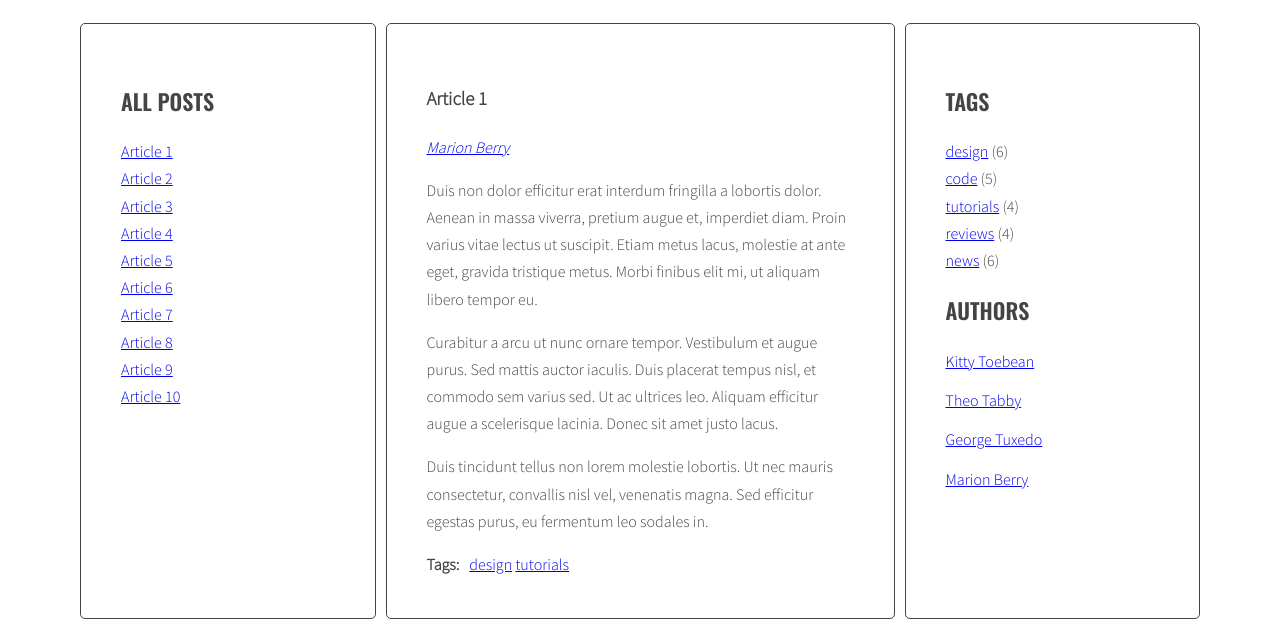
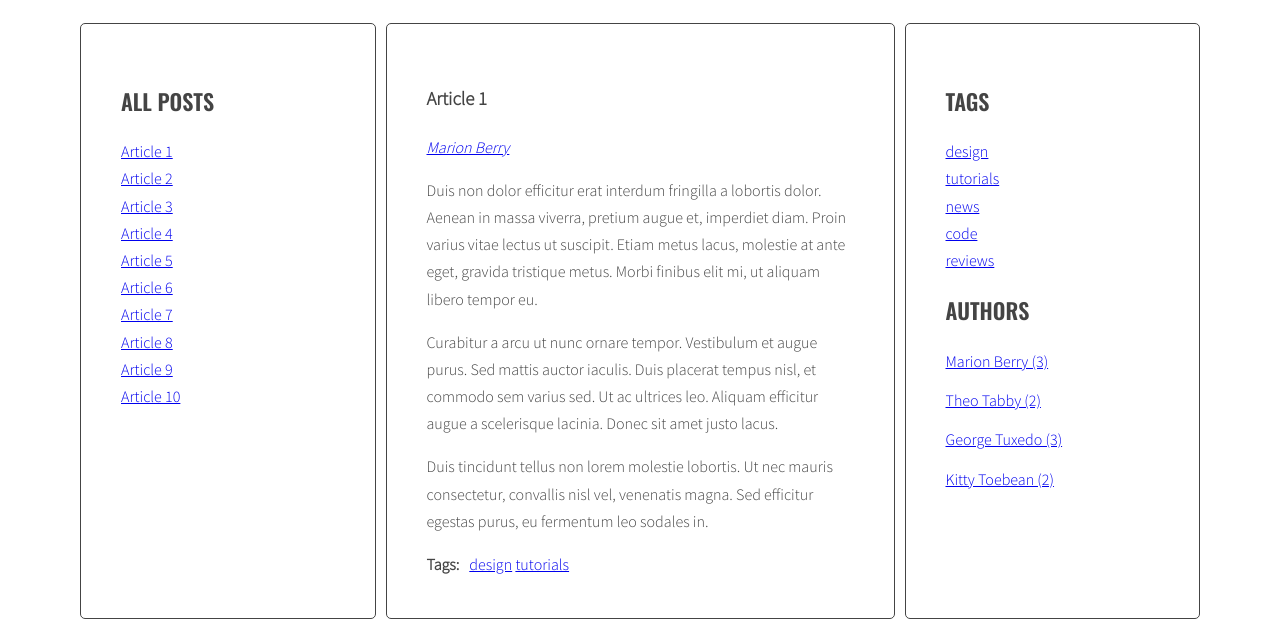
Before and after one commit to tompern/javascript-blog, a website: page index.html in a window 1280 px wide. Shown: the part 220-847 px from the top of the page. Drawn offline with nearby package versions, Linux system fonts and the light colour scheme.

Commit message:
added Handlebars

```diff
--- a/index.html
+++ b/index.html
@@ -162,39 +162,34 @@
             <aside class="sidebar">
               <h2 class="section-title">Tags</h2>
               <ul class="list tags">
-                <li><a href="#">design</a> <span>(6)</span></li>
-                <li><a href="#">code</a> <span>(5)</span></li>
-                <li><a href="#">tutorials</a> <span>(4)</span></li>
-                <li><a href="#">reviews</a> <span>(4)</span></li>
-                <li><a href="#">news</a> <span>(6)</span></li>
               </ul>
               <h2 class="section-title">Authors</h2>
               <ul class="list authors">
-                <li>
-                  <a href="#">
-                    <span class="author-name">Kitty Toebean</span>
-                  </a>
-                </li>
-                <li>
-                  <a href="#">
-                    <span class="author-name">Theo Tabby</span>
-                  </a>
-                </li>
-                <li>
-                  <a href="#">
-                    <span class="author-name">George Tuxedo</span>
-                  </a>
-                </li>
-                <li>
-                  <a href="#">
-                    <span class="author-name">Marion Berry</span>
-                  </a>
-                </li>
               </ul>
             </aside>
           </main>
         </div>
       </div>
+      <script id="template-article-link" type="text/x-handlebars-template">
+        <li><a href="#{{ id }}"><span>{{ title }}</span></a></li>
+      </script>
+      <script id="template-tag-link" type="text/x-handlebars-template">
+        <li><a href="#tag-{{ id }}"><span>{{ tagName}}</span></a></li>
+      </script>
+      <script id="template-author-link" type="text/x-handlebars-template">
+        <a href="#author-{{ id }}"><span>{{ authorName }}</span></a>
+      </script>
+      <script id="template-tagCloud-link" type="text/x-handlebars-template">
+        {{#each tags}}
+          <li class="{{ className }}"><a href="#tag-{{ tag }}">{{ tag }}</a></li>
+        {{/each}}
+      </script>
+      <script id="template-authorSide-link" type="text/x-handlebars-template">
+        {{#each authors}}
+        <li><a href="#author-{{ author }}">{{ author }} ({{ count }})</a></li>
+        {{/each}}
+      </script>
+      <script src="https://cdnjs.cloudflare.com/ajax/libs/handlebars.js/4.1.0/handlebars.min.js"></script>
     <script src="js/script.js"></script>
 </body>
 </html>
--- a/js/script.js
+++ b/js/script.js
@@ -1,72 +1,128 @@
 'use strict';
-function titleClickHandler(event){
+
+const templates = {
+  articleLink: Handlebars.compile(document.querySelector('#template-article-link').innerHTML),
+  tagLink: Handlebars.compile(document.querySelector('#template-tag-link').innerHTML),
+  authorLink: Handlebars.compile(document.querySelector('#template-author-link').innerHTML),
+  tagCloudLink: Handlebars.compile(document.querySelector('#template-tagCloud-link').innerHTML),
+  authorSideLink: Handlebars.compile(document.querySelector('#template-authorSide-link').innerHTML),
+
+};
+
+const opts = {
+  articleSelector: '.post',
+  titleSelector: '.post-title',
+  titleListSelector: '.titles',
+  articleTagsSelector: '.post-tags .list',
+  articleAuthorSelector: '.post-author',
+  tagsListSelector: '.tags.list',
+  cloudClassCount: 5,
+  cloudClassPrefix: 'tag-size-',
+  authorsListSelector: '.authors.list',
+};
+
+const titleClickHandler = function (event) {
   event.preventDefault();
   const clickedElement = this;
+
   /* [DONE] remove class 'active' from all article links  */
   const activeLinks = document.querySelectorAll('.titles a.active');
-  for(let activeLink of activeLinks){
+
+  for(let activeLink of activeLinks) {
     activeLink.classList.remove('active');
   }
   /* [DONE] add class 'active' to the clicked link */
   clickedElement.classList.add('active');
+
   /* [DONE] remove class 'active' from all articles */
   const activeArticles = document.querySelectorAll('.posts .active');
-  for(let activeArticle of activeArticles){
+
+  for(let activeArticle of activeArticles) {
     activeArticle.classList.remove('active');
   }
+
   /* [DONE] get 'href' attribute from the clicked link */
   const clickedLinkAttribute = clickedElement.getAttribute('href');
+
   /* [DONE] find the correct article using the selector (value of 'href' attribute) */
   const matchingArticle = document.querySelector(clickedLinkAttribute);
+
   /* [DONE] add class 'active' to the correct article */
   matchingArticle.classList.add('active');
-}
-const optArticleSelector = '.post',
-  optTitleSelector = '.post-title',
-  optTitleListSelector = '.titles',
-  optArticleTagsSelector = '.post-tags .list',
-  optArticleAuthorSelector = '.post-author';
 
-function generateTitleLinks(customSelector = ''){
-  console.log('custom selector: ' + customSelector);
+};
+
+const generateTitleLinks = function (customSelector = '') {
 
   /* remove contents of titleList */
-  const titleList = document.querySelector(optTitleListSelector);
+  const titleList = document.querySelector(opts.titleListSelector);
   titleList.innerHTML = '';
+
   /* for each article */
-  const articles = document.querySelectorAll(optArticleSelector + customSelector);
+  const articles = document.querySelectorAll(
+    opts.articleSelector + customSelector
+  );
   let html = '';
   for (let article of articles) {
+
     /* get the article id */
     const articleId = article.getAttribute('id');
+
     /* find the title element */
-    const titleElement = article.querySelector(optTitleSelector);
+    const titleElement = article.querySelector(opts.titleSelector);
+
     /* get the title from the title element */
     const title = titleElement.innerHTML;
+
     /* create HTML of the link */
-    const linkHTML = '<li><a href="#' + articleId + '"><span>' + title + '</span></a></li>';
+    const linkHTMLData = { id: articleId, title: title };
+    const linkHTML = templates.articleLink(linkHTMLData);
+
     /* insert link into titleList */
     html = html + linkHTML;
   }
   titleList.innerHTML = html;
   const links = document.querySelectorAll('.titles a');
-  for(let link of links){
+  for (let link of links) {
     link.addEventListener('click', titleClickHandler);
   }
-}
-generateTitleLinks();
+
+};
+const calculateTagsParams = function (tags) {
+  const params = { min: 99999, max: 0 };
+
+  for (let tag in tags) {
+    if(tags[tag] > params.max) {
+      params.max = tags[tag];
+    } else if (tags[tag] < params.min) {
+      params.min = tags[tag];
+    }
+  }
+  return params;
+};
 
 
-function generateTags(){
+const calculateTagClass = function (count, params) {
+  const normalizedCount = count - params.min;
+  const normalizedMax = params.max - params.min;
+  const percentage = normalizedCount / normalizedMax;
+  const classNumber = Math.floor(percentage * (opts.cloudClassCount - 1) + 1);
+  return opts.cloudClassPrefix + classNumber;
+};
 
 
+const generateTags = function () {
+
+  /* [NEW] create a new variable allTags with an empty object */
+  let allTags = {};
+
   /* find all articles */
-  const articles = document.querySelectorAll(optArticleSelector);
+  const articles = document.querySelectorAll(opts.articleSelector);
 
   /* START LOOP: for every article: */
   for (let article of articles) {
     /* find tags wrapper */
-    const tagsWrapper = article.querySelector(optArticleTagsSelector);
+    const tagsWrapper = article.querySelector(opts.articleTagsSelector);
     /* make html variable with empty string */
     let html = '';
     /* get tags from data-tags attribute */
@@ -76,25 +132,54 @@ function generateTags(){
     /* START LOOP: for each tag */
     for (let tag of tagsArray) {
       /* generate HTML of the link */
-      const linkHTML = '<li><a href="#tag-' + tag + '"><span>' + tag + '</span></a></li> ';
+      const tagHTMLData = { id: tag, tagName: tag };
+      const linkHTML = templates.tagLink(tagHTMLData);
       /* add generated code to html variable */
       html = html + linkHTML;
 
-
+      /* [NEW] check if this link is NOT already in allTags */
+      if (!allTags.hasOwnProperty(tag)) {
+        /* [NEW] add generated code to allTags object */
+        allTags[tag] = 1;
+      } else {
+        allTags[tag]++;
+      }
       /* END LOOP: for each tag */
     }
 
     /* insert HTML of all the links into the tags wrapper */
     tagsWrapper.innerHTML = html;
 
-  /* END LOOP: for every article: */
+    /* END LOOP: for every article: */
   }
 
+  /* [NEW] find list of tags in right column */
 
-}
+  const tagList = document.querySelector(opts.tagsListSelector);
 
-generateTags();
-function tagClickHandler(event){
+  const tagsParams = calculateTagsParams(allTags);
+  console.log('tagsParams: ', tagsParams);
+
+  /* [NEW] create variable for all links HTML code */
+  const allTagsData = {tags: []};
+
+  /* [NEW] START LOOP: for each tag in allTags: */
+  for (let tag in allTags){
+    allTagsData.tags.push({
+      tag: tag,
+      count: allTags[tag],
+      className: calculateTagClass(allTags[tag], tagsParams),
+    });
+
+
+
+  /* [NEW] END LOOP: for each tag in allTags: */
+  }
+  tagList.innerHTML =  templates.tagCloudLink(allTagsData);
+};
+
+
+const tagClickHandler = function (event) {
   /* prevent default action for this event */
   event.preventDefault();
 
@@ -131,8 +216,10 @@ function tagClickHandler(event){
   }
   /* execute function "generateTitleLinks" with tags selector as argument */
   generateTitleLinks('[data-tags~="' + tag + '"]');
-}
-function addClickListenersToTags(){
+
+
+};
+const addClickListenersToTags = function () {
   /* find all links to tags */
   const allTagLinks = document.querySelectorAll('a[href^="#tag-"]');
 
@@ -143,40 +230,73 @@ function addClickListenersToTags(){
     link.addEventListener('click', tagClickHandler);
   /* END LOOP: for each link */
   }
-}
-addClickListenersToTags();
-function generateAuthors(){
+};
+
+
+const generateAuthors = function () {
+  /* [NEW] create allAuthors object */
+  const allAuthors = {};
+
   /* find all articles */
-  const articles = document.querySelectorAll(optArticleSelector);
+  const articles = document.querySelectorAll(opts.articleSelector);
   /* START LOOP: for every article: */
   for (let article of articles) {
     /* find author wrapper */
-    const authorWrapper = article.querySelector(optArticleAuthorSelector);
+    const authorWrapper = article.querySelector(opts.articleAuthorSelector);
     /* make html variable with empty string */
     let html = '';
     /* get author from data-author attribute */
     const author = article.getAttribute('data-author');
     /* generate HTML of the link */
-    const linkHTML = '<a href="#author-' + author + '"><span>' + author + '</span></a>';
+    const authorHTMLData = { id: author, authorName: author };
+    const linkHTML = templates.authorLink(authorHTMLData);
     /* add generated code to html variable */
     html = html + linkHTML;
+    if (!allAuthors.hasOwnProperty(author)) {
+      allAuthors[author] = 1;
+    } else {
+      allAuthors[author]++;
+    }
     /* insert HTML into the author wrapper */
     authorWrapper.innerHTML = html;
     /* END LOOP: for each article */
   }
-}
-generateAuthors();
-function authorClickHandler(event) {
+  /* [NEW] find authors list wrapper */
+  const authorsList = document.querySelector(opts.authorsListSelector);
+
+  /* [NEW] create variable for all authors links HTML code */
+  const allAuthorsData = { authors: [] };
+
+  /* [NEW] create a link for every author with a number of his articles */
+  for (let author in allAuthors) {
+    allAuthorsData.authors.push({
+      author: author,
+      count: allAuthors[author],
+    });
+  }
+
+  /* generate authors list in right sidebar */
+  authorsList.innerHTML = templates.authorSideLink(allAuthorsData);
+};
+
+const authorClickHandler = function (event) {
   /* prevent default action for this event */
   event.preventDefault();
+
   /* make new constant named "clickedElement" and give it the value of "this" */
   const clickedElement = this;
+
   /* make a new constant "href" and read the attribute "href" of the clicked element */
   const href = clickedElement.getAttribute('href');
+
   /* make a new constant "author" and extract author from the "href" constant */
   const author = href.replace('#author-', '');
+
   /* find all author links with class active */
-  const activeAuthorLinks = document.querySelectorAll('a.active[href^="#author-"]');
+  const activeAuthorLinks = document.querySelectorAll(
+    'a.active[href^="#author-"]'
+  );
+
   /* start loop */
   for (let activeAuthorLink of activeAuthorLinks) {
     /* remove class active from every activeAuthorLink */
@@ -190,8 +310,9 @@ function authorClickHandler(event) {
   }
   /* execute function "generateTitleLinks" with author selector as argument */
   generateTitleLinks('[data-author="' + author + '"]');
-}
-function addClickListenerstoAuthors(){
+};
+
+const addClickListenerstoAuthors = function () {
   /* find all links to tags */
   const allAuthorsLinks = document.querySelectorAll('a[href^="#author-"]');
   /* loop through all of the links */
@@ -199,6 +320,9 @@ function addClickListenerstoAuthors(){
     /* add event listener to every authorsLink */
     authorsLink.addEventListener('click', authorClickHandler);
   }
-}
-
+};
+generateTitleLinks();
+generateTags();
+addClickListenersToTags();
+generateAuthors();
 addClickListenerstoAuthors();
```
Also changed, not shown: js/.eslintrc.json, 1 other file.
